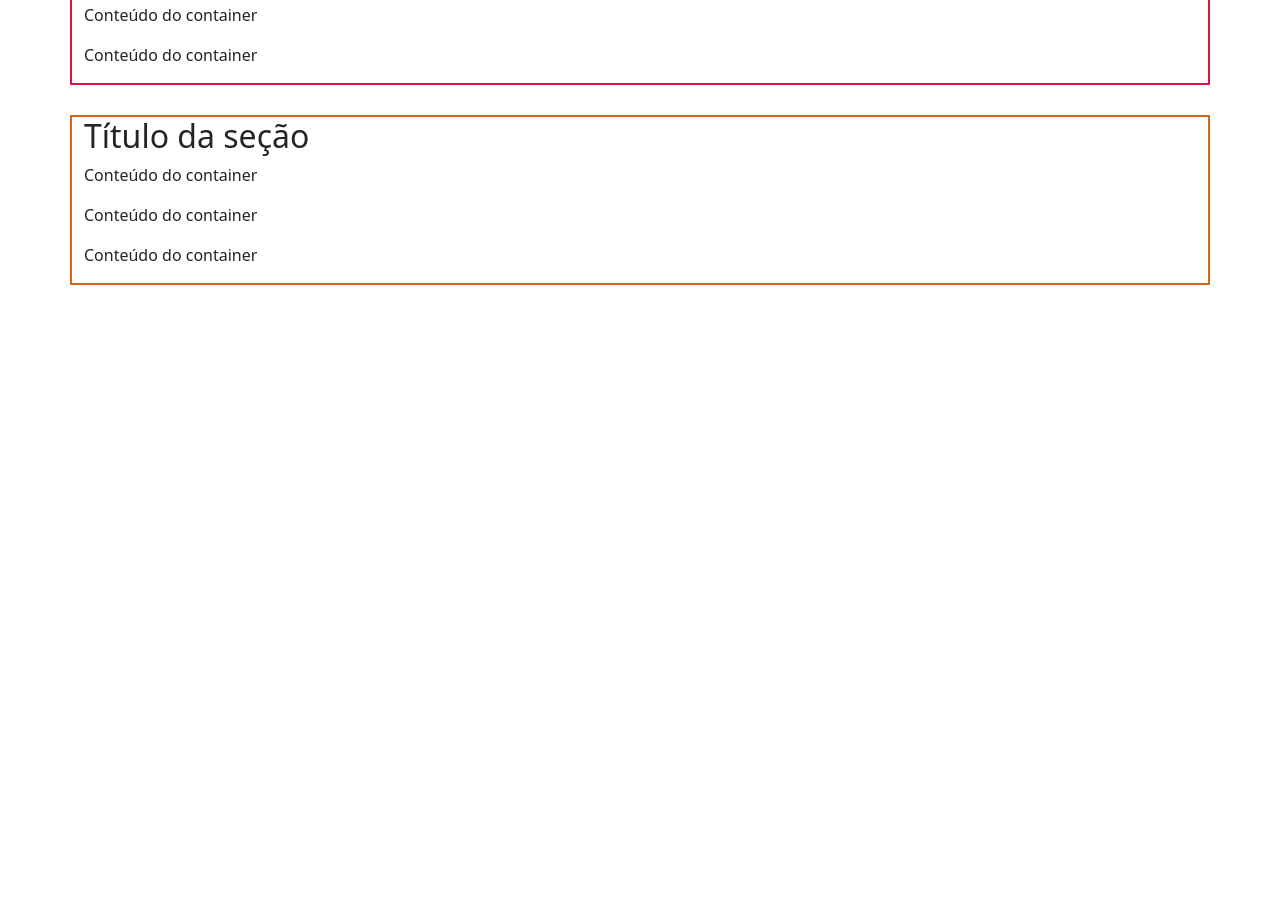
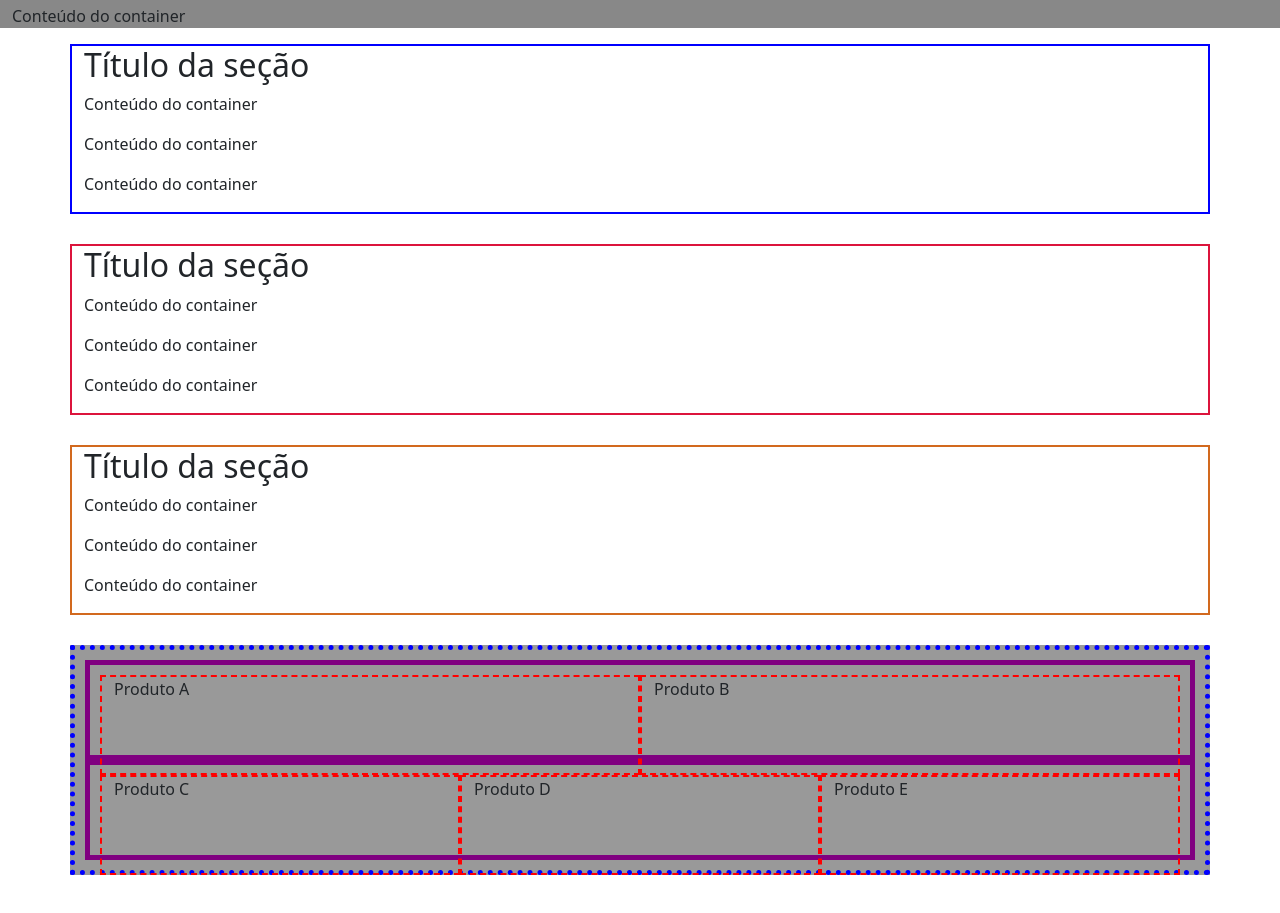
Before and after one commit to Thiago11112000/Curso-BootStrap-5, a plain HTML site: page 3_LAOUT/1_aulas/index.html in a window 1280 px wide. Shown: the part 713-1626 px from the top of the page. Before the commit the page ends 1028 px from the top, so only its background shows below. Drawn offline with nearby package versions, Linux system fonts and the light colour scheme.

Commit message:
Adicionando grids

```diff
--- a/3_LAOUT/1_aulas/css/style.css
+++ b/3_LAOUT/1_aulas/css/style.css
@@ -49,3 +49,22 @@ h1{
     margin-bottom: 30px;
     border: 2px solid chocolate;
  }
+
+ /* Grid */
+
+ .container{
+   border: 5px dotted blue;
+   padding: 10px;
+   margin-bottom: 300px;
+ }
+ .row{
+    border: 5px solid purple;
+    height: 100px;
+    padding: 10px;
+    margin: 0px;
+ }
+.col{
+border: 2px dashed red;
+height: 100px;
+margin: 0px;
+}
--- a/3_LAOUT/1_aulas/index.html
+++ b/3_LAOUT/1_aulas/index.html
@@ -48,5 +48,32 @@
         <p>Conteúdo do container</p>
       </div>
 
+
+
+<!-- Grid -->
+<div class="container">
+  <div class="row">
+    <div class="col">
+      <p>Produto A</p>
+    </div>
+    <div class="col">
+      <p>Produto B</p>
+    </div>
+  </div>
+  <div class="row">
+    <div class="col">
+      <p>Produto C</p>
+    </div>
+    <div class="col">
+      <p>Produto D</p>
+    </div>
+    <div class="col">
+      <p>Produto E</p>
+    </div>
+  </div>
+</div>
+
+
+
 </body>
 </html>
```
